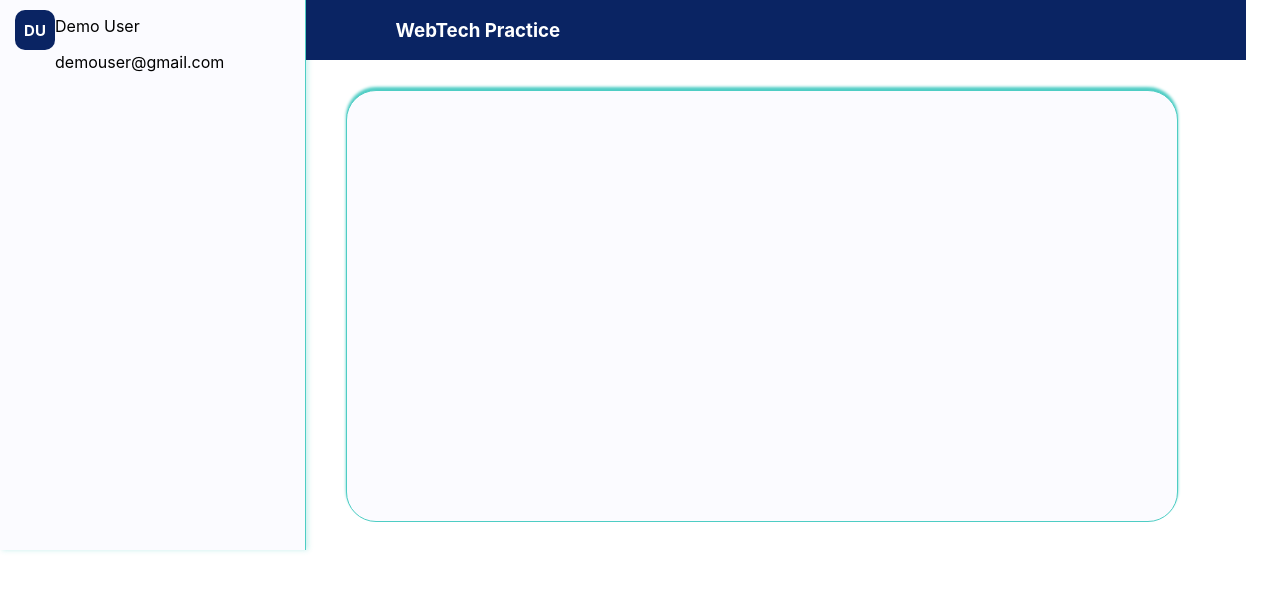
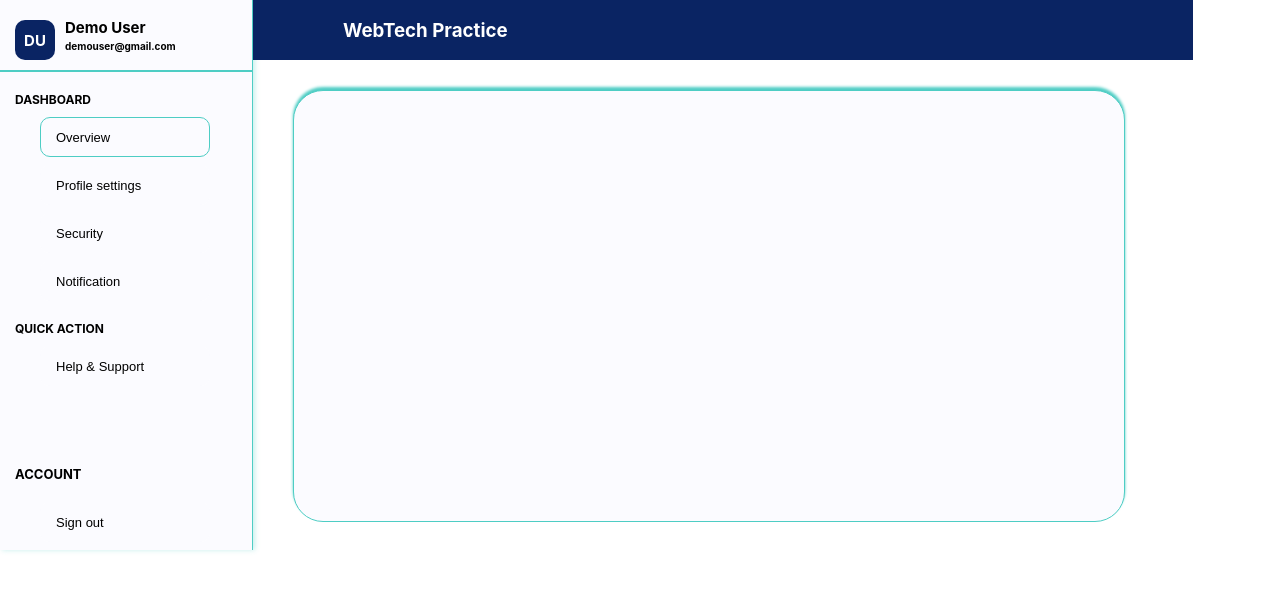
Before and after one commit to Rohit-kr07/React-project-Shahnaz, a React (Create React App) app: page /overviewPage in a window 1280 px wide. Shown: the top 590 px of the page. Built offline with nearby package versions, Linux system fonts and the light colour scheme.

Commit message:
sidebar complete

```diff
--- a/src/Styles/Sidebarbuttonstyle.js
+++ b/src/Styles/Sidebarbuttonstyle.js
@@ -1,16 +1,18 @@
 export const Sidebarbutton = {
-
     btn: {
         width: "170px",
         height: "40px",
+        borderRadius: "10px",
         textDecoration: "none",
         display: "flex",
         alignItems: "center",
         paddingLeft: "15px",
         color: "black",
         fontSize: "small",
-
+        border: "1px solid #4ECDC4",
+        boxSizing: "border-box",
+        backgroundColor: "#FBFBFF",
+        cursor: "pointer",
+        marginBottom: "8px",
     },
-
-
 };
--- a/src/Styles/Sidebarstyle.js
+++ b/src/Styles/Sidebarstyle.js
@@ -1,18 +1,21 @@
 export const Sidebarstyle = {
     box: {
-    width: "400px",
+        width: "300px",
         height: "550px",
         borderRight: "1px solid #4ECDC4",
         boxShadow: "2px 0 5px #4ecdc550",
         backgroundColor: "#FBFBFF",
+        paddingTop: "10px",
+        boxSizing: "border-box",
+    },
 
+    smalldiv: {
+        display: "flex",
+        flexDirection: "row",
+        alignItems: "center",
     },
-smalldiv: {
-    display:"flex",
-    flexDirection:"row",
-},
-smalldiv1:{
 
+    smalldiv1: {
         height: "40px",
         width: "40px",
         borderRadius: "10px",
@@ -23,9 +26,71 @@ smalldiv1:{
         alignItems: "center",
         fontSize: "15px",
         fontWeight: "bold",
-marginLeft : "15px",
-marginTop:"10px",
+        marginLeft: "15px",
+        marginTop: "10px",
+    },
 
+    para: {
+        display: "flex",
+        flexDirection: "column",
+        marginLeft: "10px",
+    },
+
+    demo: {
+        fontSize: "15px",
+        fontWeight: "bold",
+        margin: "0px",
+    },
+
+    gmail: {
+        fontSize: "10px",
+        fontWeight: "bold",
+        margin: "3px 0px 0px 0px",
+    },
+
+    line: {
+        color: "#4ECDC4",
+        width: "250px",
+        border: "1px solid #4ECDC4",
+        marginTop: "10px",
+    },
+
+    heading: {
+        fontSize: "12px",
+        fontWeight: "bold",
+        marginLeft: "15px",
+        marginTop: "20px",
+        marginBottom: "10px",
+    },
+
+    a1: {
+        width: "170px",
+        height: "40px",
+        borderRadius: "10px",
+        textDecoration: "none",
+        display: "flex",
+        alignItems: "center",
+        paddingLeft: "15px",
+        color: "black",
+        fontSize: "small",
+        border: "1px solid #4ECDC4",
+        boxSizing: "border-box",
+     marginLeft:"40px",
+        cursor: "pointer",
+        ":hover": {
+        backgroundColor: "#4ECDC4",
+        color: "white",
+    },
+    },
+    signout:{
+      marginTop:"20px",
+      marginLeft:"40px",
+    },
+acc:{
+    marginTop:"80px",
+    fontSize:"small",
+    fontWeight:"bold",
+    marginLeft:"15px",
 },
 
 
--- a/src/Views/Components/Sidebar.js
+++ b/src/Views/Components/Sidebar.js
@@ -1,23 +1,86 @@
 import React from "react";
 import { Sidebarstyle } from "../../Styles/Sidebarstyle";
+import Sidebarbtn from "./Sidebarbutton";
 
-const sidebar = () => {
+const Sidebar = () => {
     return (
         <div style={Sidebarstyle.box}>
+
             <div>
-            <div style={Sidebarstyle.smalldiv}>
-                <div style={Sidebarstyle.smalldiv1}>
-                <h4 style={{margin: "0px"}}>DU</h4>
+
+
+                <div style={Sidebarstyle.smalldiv}>
+
+                    <div style={Sidebarstyle.smalldiv1}>
+                        <h4 style={{ margin: "0px" }}>
+                            DU
+                        </h4>
+                    </div>
+
+                    <div style={Sidebarstyle.para}>
+
+                        <p style={Sidebarstyle.demo}>
+                            Demo User
+                        </p>
+
+                        <p style={Sidebarstyle.gmail}>
+                            demouser@gmail.com
+                        </p>
+
+                    </div>
+
                 </div>
-                <div style={{display:"flxe",flexDirection:"column"}}>
-                    <p> Demo User</p>
-                    <p>demouser@gmail.com</p>
-                </div>
+
+
+                <hr style={Sidebarstyle.line} />
+
+
+                <p style={Sidebarstyle.heading}>
+                    DASHBOARD
+                </p>
+
+                <Sidebarbtn
+                    style={Sidebarstyle.a1}
+                    label="Overview"
+                    filled={true}
+                />
+
+                <Sidebarbtn
+                    style={Sidebarstyle.a1}
+                    label="Profile settings"
+                />
+
+                <Sidebarbtn
+                    style={Sidebarstyle.a1}
+                    label="Security"
+                />
+
+                <Sidebarbtn
+                    style={Sidebarstyle.a1}
+                    label="Notification"
+                />
+
+                <p style={Sidebarstyle.heading}>
+                    QUICK ACTION
+                </p>
+
+                <Sidebarbtn
+                    style={Sidebarstyle.a1}
+                    label="Help & Support"
+                />
+                <p style={Sidebarstyle.acc}>
+                    ACCOUNT
+                </p>
+
+                <Sidebarbtn
+                    style={Sidebarstyle.signout}
+                    label="Sign out"
+                />
+
             </div>
 
-       <sidebarbtn label = "abcd"/>
-       </div>
         </div>
     );
 };
-export default sidebar;
+
+export default Sidebar;
--- a/src/Views/Components/Sidebarbutton.js
+++ b/src/Views/Components/Sidebarbutton.js
@@ -1,14 +1,29 @@
+
 import { Sidebarbutton } from "../../Styles/Sidebarbuttonstyle";
 
-const sidebarbtn = ({label}) => {
+const Sidebarbtn = ({ label, style, filled }) => {
+
+
     return (
         <div>
-    <button style={Sidebarbutton.btn}>
+            <button
+                style={{
+                    ...Sidebarbutton.btn,
+                    ...style,
 
+                    border: `1px solid ${filled ? "#4ECDC4" : "transparent"
+                        }`,
+
+
+
+
+                }}
+
+            >
                 {label}
             </button>
         </div>
     );
 };
 
-export default sidebarbtn;
+export default Sidebarbtn;
```
Lines whose indentation alone changed are shown as unchanged.
